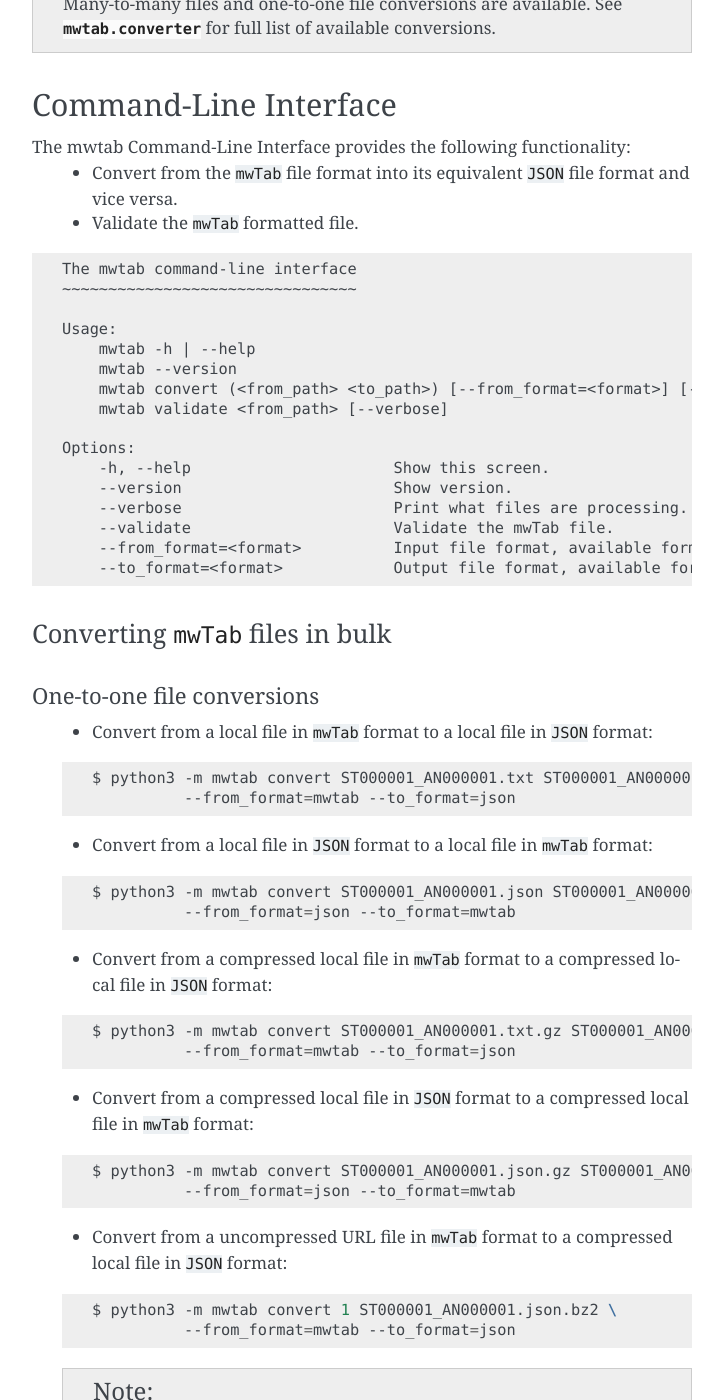
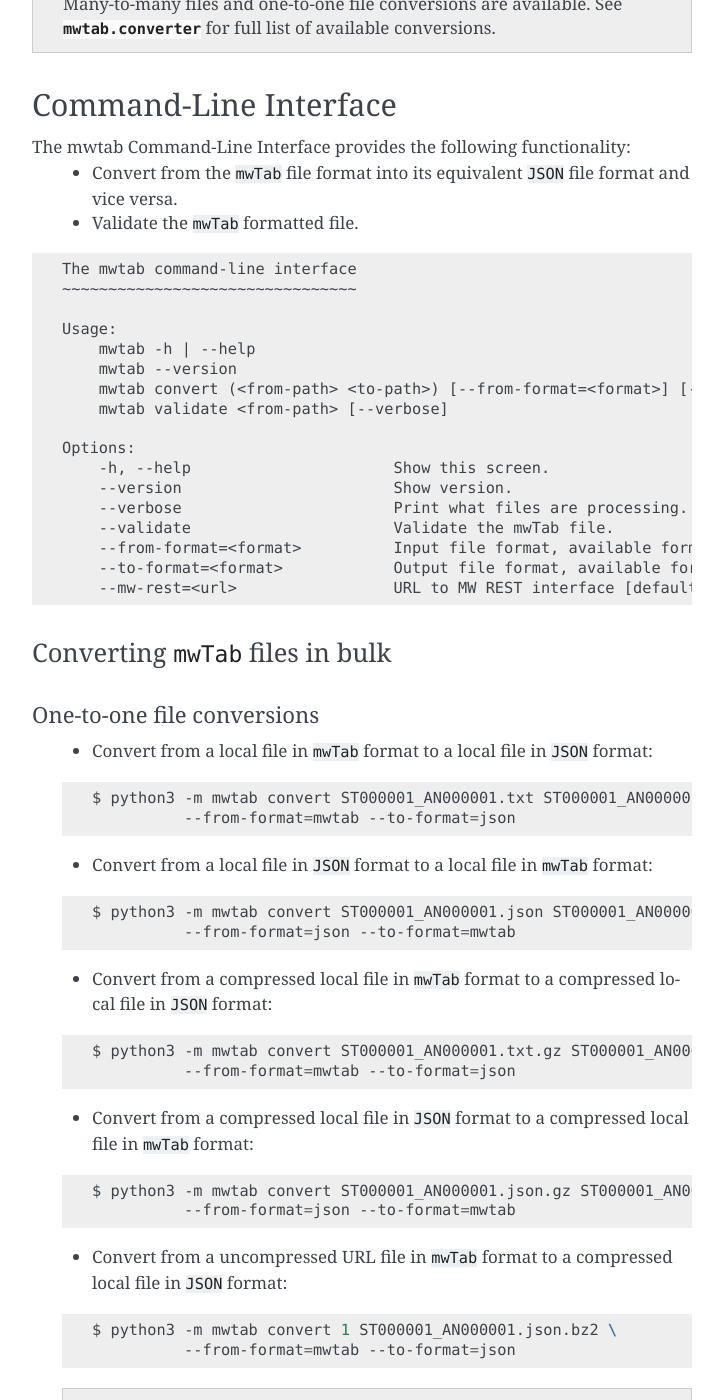
Before and after one commit to MoseleyBioinformaticsLab/mwtab, a Sphinx documentation site: the page built from docs/tutorial.rst, in a window 1280 px wide and 1400 px high, scrolled down 12179 px. Shown: the whole window, without its empty margins (388-1111 px from the left). Built offline with Sphinx 7.4.7, drawn with Linux system fonts in a browser that asks for light colours; some of the changed text lies outside the part shown.

Commit message:
Tutorial cli update.

```diff
--- a/README.rst
+++ b/README.rst
@@ -51,7 +51,7 @@ Quickstart
 
    >>> import mwtab
    >>>
-   >>> for mwfile in mwtab.read_files("1", "2"):  # Here we use ANALYSIS_ID of file to fetch from URL
+   >>> for mwfile in mwtab.read_files("1", "2"):  # Here we use ANALYSIS_ID of file to fetch data from URL
    ...      print("STUDY_ID:", mwfile.study_id)
    ...      print("ANALYSIS_ID:", mwfile.analysis_id)
    ...      print("SOURCE:", mwfile.source)
--- a/docs/tutorial.rst
+++ b/docs/tutorial.rst
@@ -625,16 +625,17 @@ The mwtab Command-Line Interface provides the following functionality:
    Usage:
        mwtab -h | --help
        mwtab --version
-       mwtab convert (<from_path> <to_path>) [--from_format=<format>] [--to_format=<format>] [--validate] [--verbose]
-       mwtab validate <from_path> [--verbose]
+       mwtab convert (<from-path> <to-path>) [--from-format=<format>] [--to-format=<format>] [--validate] [--verbose]
+       mwtab validate <from-path> [--verbose]
 
    Options:
        -h, --help                      Show this screen.
        --version                       Show version.
        --verbose                       Print what files are processing.
        --validate                      Validate the mwTab file.
-       --from_format=<format>          Input file format, available formats: mwtab, json [default: mwtab].
-       --to_format=<format>            Output file format, available formats: mwtab, json [default: json].
+       --from-format=<format>          Input file format, available formats: mwtab, json [default: mwtab].
+       --to-format=<format>            Output file format, available formats: mwtab, json [default: json].
+       --mw-rest=<url>                 URL to MW REST interface [default: "http://www.metabolomicsworkbench.org/rest/study/analysis_id/{}/mwtab/txt"].
 
 Converting ``mwTab`` files in bulk
 ----------------------------------
@@ -647,35 +648,35 @@ One-to-one file conversions
    .. code:: bash
 
       $ python3 -m mwtab convert ST000001_AN000001.txt ST000001_AN000001.json \
-                --from_format=mwtab --to_format=json
+                --from-format=mwtab --to-format=json
 
    * Convert from a local file in ``JSON`` format to a local file in ``mwTab`` format:
 
    .. code:: bash
 
       $ python3 -m mwtab convert ST000001_AN000001.json ST000001_AN000001.txt \
-                --from_format=json --to_format=mwtab
+                --from-format=json --to-format=mwtab
 
    * Convert from a compressed local file in ``mwTab`` format to a compressed local file in ``JSON`` format:
 
    .. code:: bash
 
       $ python3 -m mwtab convert ST000001_AN000001.txt.gz ST000001_AN000001.json.gz \
-                --from_format=mwtab --to_format=json
+                --from-format=mwtab --to-format=json
 
    * Convert from a compressed local file in ``JSON`` format to a compressed local file in ``mwTab`` format:
 
    .. code:: bash
 
       $ python3 -m mwtab convert ST000001_AN000001.json.gz ST000001_AN000001.txt.gz \
-                --from_format=json --to_format=mwtab
+                --from-format=json --to-format=mwtab
 
    * Convert from a uncompressed URL file in ``mwTab`` format to a compressed local file in ``JSON`` format:
 
    .. code:: bash
 
       $ python3 -m mwtab convert 1 ST000001_AN000001.json.bz2 \
-                --from_format=mwtab --to_format=json
+                --from-format=mwtab --to-format=json
 
    .. note:: See :mod:`mwtab.converter` for full list of available conversions.
 
@@ -688,35 +689,35 @@ Many-to-many files conversions
    .. code-block:: none
 
       $ python3 -m mwtab convert mwtabfiles_mwtab mwtabfiles_json \
-                --from_format=mwtab --to_format=json
+                --from-format=mwtab --to-format=json
 
    * Convert from a directory of files in ``JSON`` format to a directory of files in ``mwTab`` format:
 
    .. code-block:: none
 
       $ python3 -m mwtab convert mwtabfiles_json mwtabfiles_mwtab \
-                --from_format=json --to_format=mwtab
+                --from-format=json --to-format=mwtab
 
    * Convert from a directory of files in ``mwTab`` format to a zip archive of files in ``JSON`` format:
 
    .. code-block:: none
 
       $ python3 -m mwtab convert mwtabfiles_mwtab mwtabfiles_json.zip \
-                --from_format=mwtab --to_format=json
+                --from-format=mwtab --to-format=json
 
    * Convert from a compressed tar archive of files in ``JSON`` format to a directory of files in ``mwTab`` format:
 
    .. code-block:: none
 
       $ python3 -m mwtab convert mwtabfiles_json.tar.gz mwtabfiles_mwtab \
-                --from_format=json --to_format=mwtab
+                --from-format=json --to-format=mwtab
 
    * Convert from a zip archive of files in ``mwTab`` format to a compressed tar archive of files in ``JSON`` format:
 
    .. code-block:: none
 
       $ python3 -m mwtab convert mwtabfiles_mwtab.zip mwtabfiles_json.tar.bz2 \
-                --from_format=mwtab --to_format=json
+                --from-format=mwtab --to-format=json
 
    .. note:: See :mod:`mwtab.converter` for full list of available conversions.
 
```
